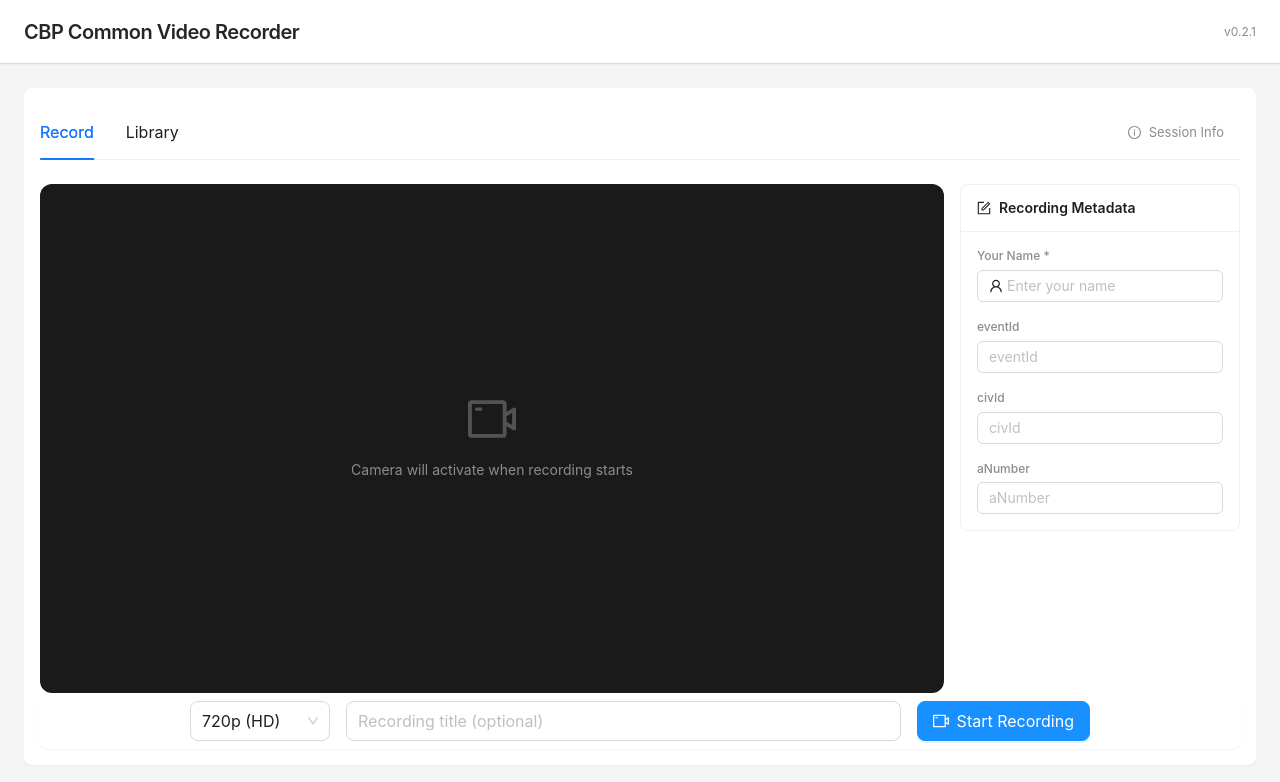
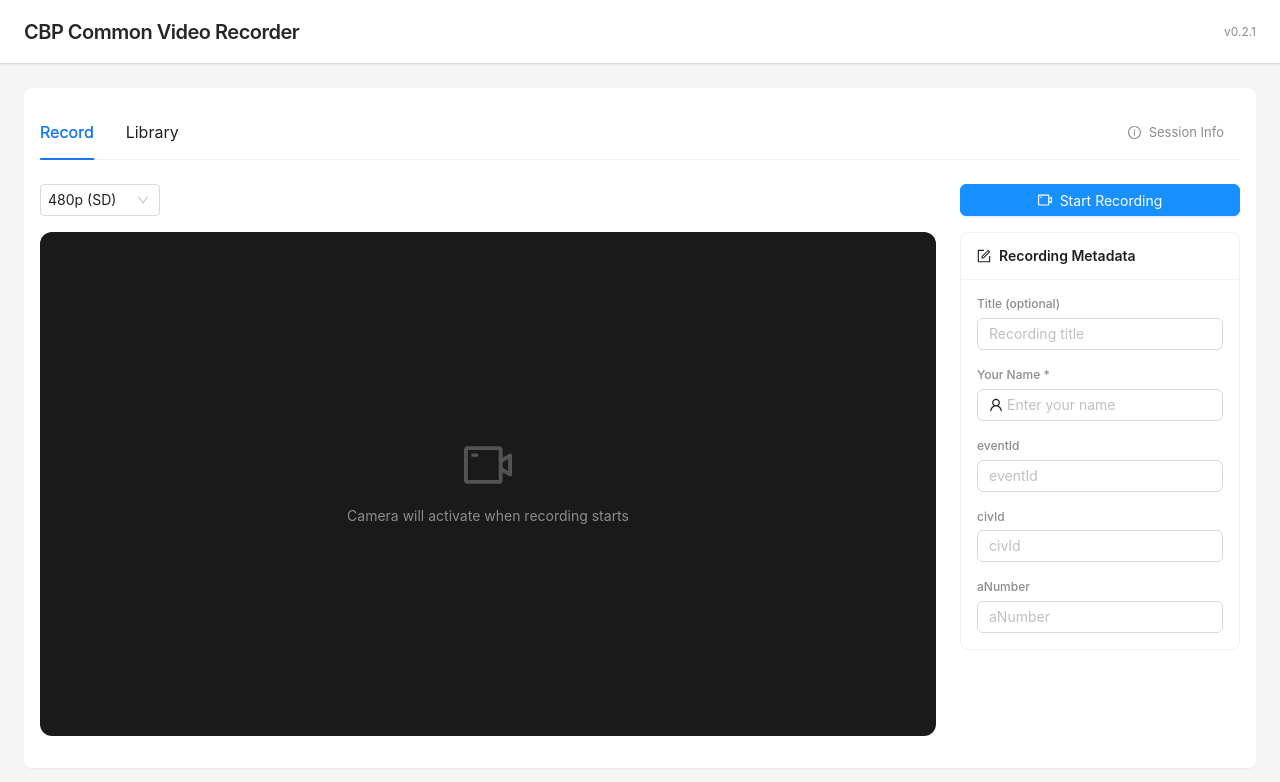
Before and after one commit to wfdeller/kubrick, a React (Vite) app in the folder frontend/: page / in a window 1280 px wide. Shown: the top 782 px of the page. Built offline with nearby package versions, Linux system fonts and the light colour scheme; no server answers.

Commit message:
Record tab formatting updates

```diff
--- a/frontend/src/components/RecordTab/index.jsx
+++ b/frontend/src/components/RecordTab/index.jsx
@@ -389,6 +389,31 @@ const RecordTab = () => {
             <div className='record-main'>
                 <div className='record-top-row'>
                     <div className='record-video-section'>
+                        <div className='video-header'>
+                            {isLiveStreamingEnabled && (
+                                <div className='live-stream-toggle'>
+                                    <Switch
+                                        checked={liveStreamEnabled}
+                                        onChange={setLiveStreamEnabled}
+                                        disabled={isRecording || isUploading}
+                                        size='small'
+                                    />
+                                    <span className={`live-stream-label ${liveStreamEnabled ? 'live-enabled' : ''}`}>
+                                        <WifiOutlined style={{ marginRight: 4 }} />
+                                        {liveStreamEnabled ? 'Live Streaming Enabled' : 'Live Streaming Disabled'}
+                                    </span>
+                                </div>
+                            )}
+                            <Select
+                                value={defaultQuality}
+                                onChange={setDefaultQuality}
+                                options={QUALITY_OPTIONS}
+                                disabled={isRecording || isUploading}
+                                className='quality-select'
+                                size='small'
+                            />
+                        </div>
+
                         <CameraPreview ref={cameraRef} stream={stream} isRecording={isRecording} />
 
                         {mediaError && (
@@ -432,15 +457,68 @@ const RecordTab = () => {
                                         <span className='upload-chunks'>
                                             Chunk {uploadedChunks} of {totalChunks}
                                         </span>
-                                        {currentSpeed > 0 && (
-                                            <span className='upload-speed'>{currentSpeed} KB/s</span>
-                                        )}
+                                        {currentSpeed > 0 && <span className='upload-speed'>{currentSpeed} KB/s</span>}
                                     </div>
                                 </div>
                             )}
                         </div>
                     </div>
 
+                    <div className='metadata-section'>
+                        <div className='metadata-header'>
+                            {isIdle && (
+                                <Button
+                                    type='primary'
+                                    icon={<VideoCameraOutlined />}
+                                    onClick={handleStartRecording}
+                                    disabled={isUploading || (liveStreamEnabled && !wsConnected)}
+                                    className='record-button'
+                                >
+                                    Start Recording
+                                </Button>
+                            )}
+                            {isRecording && !isPaused && (
+                                <div className='recording-buttons'>
+                                    <Button
+                                        icon={<PauseCircleOutlined />}
+                                        onClick={pauseRecording}
+                                        className='pause-button'
+                                    >
+                                        Pause
+                                    </Button>
+                                    <Button
+                                        type='primary'
+                                        danger
+                                        icon={<StopOutlined />}
+                                        onClick={handleStopRecording}
+                                        className='stop-button'
+                                    >
+                                        Stop
+                                    </Button>
+                                </div>
+                            )}
+                            {isRecording && isPaused && (
+                                <div className='recording-buttons'>
+                                    <Button
+                                        type='primary'
+                                        icon={<PlayCircleOutlined />}
+                                        onClick={resumeRecording}
+                                        className='resume-button'
+                                    >
+                                        Resume
+                                    </Button>
+                                    <Button
+                                        type='primary'
+                                        danger
+                                        icon={<StopOutlined />}
+                                        onClick={handleStopRecording}
+                                        className='stop-button'
+                                    >
+                                        Stop
+                                    </Button>
+                                </div>
+                            )}
+                        </div>
                         <Card
                             title={
                                 <span>
@@ -452,6 +530,15 @@ const RecordTab = () => {
                             className='metadata-card'
                         >
                             <div className='metadata-fields'>
+                                <div className='metadata-field'>
+                                    <label>Title (optional)</label>
+                                    <Input
+                                        placeholder='Recording title'
+                                        value={title}
+                                        onChange={(e) => setTitle(e.target.value)}
+                                        disabled={isRecording || isUploading}
+                                    />
+                                </div>
                                 <div className='metadata-field'>
                                     <label>Your Name *</label>
                                     <Input
@@ -481,124 +568,20 @@ const RecordTab = () => {
                         </Card>
                     </div>
                 </div>
-
-            <div className='record-controls'>
-                {isIdle && (
-                    <div className='record-controls-row'>
-                        <Select
-                            value={defaultQuality}
-                            onChange={setDefaultQuality}
-                            options={QUALITY_OPTIONS}
-                            disabled={isUploading}
-                            className='quality-select'
-                            size='large'
-                        />
-                        {isLiveStreamingEnabled && (
-                            <Tooltip title='Enable live streaming to allow others to watch in real-time'>
-                                <div className='live-stream-toggle'>
-                                    <Switch
-                                        checked={liveStreamEnabled}
-                                        onChange={setLiveStreamEnabled}
-                                        disabled={isUploading}
-                                    />
-                                    <span className='live-stream-label'>
-                                        <WifiOutlined style={{ marginRight: 4 }} />
-                                        Live
-                                    </span>
-                                    {liveStreamEnabled && (
-                                        <Tag color={wsConnected ? 'green' : 'orange'} style={{ marginLeft: 8 }}>
-                                            {wsConnected ? 'Ready' : 'Connecting...'}
-                                        </Tag>
-                                    )}
             </div>
-                            </Tooltip>
-                        )}
-                        <Input
-                            placeholder='Recording title (optional)'
-                            value={title}
-                            onChange={(e) => setTitle(e.target.value)}
-                            disabled={isUploading}
-                            className='title-input'
-                            size='large'
-                        />
-                        <Button
-                            type='primary'
-                            size='large'
-                            icon={<VideoCameraOutlined />}
-                            onClick={handleStartRecording}
-                            disabled={isUploading || (liveStreamEnabled && !wsConnected)}
-                            className='record-button'
-                        >
-                            Start Recording
-                        </Button>
-                    </div>
-                )}
-
-                {isRecording && (
-                    <div className='record-controls-row'>
-                        {!isPaused ? (
-                            <>
-                                <Button
-                                    size='large'
-                                    icon={<PauseCircleOutlined />}
-                                    onClick={pauseRecording}
-                                    className='pause-button'
-                                >
-                                    Pause
-                                </Button>
-                                <Button
-                                    type='primary'
-                                    danger
-                                    size='large'
-                                    icon={<StopOutlined />}
-                                    onClick={handleStopRecording}
-                                    className='stop-button'
-                                >
-                                    Stop Recording
-                                </Button>
-                            </>
-                        ) : (
-                            <>
-                                <Button
-                                    type='primary'
-                                    size='large'
-                                    icon={<PlayCircleOutlined />}
-                                    onClick={resumeRecording}
-                                    className='resume-button'
-                                >
-                                    Resume
-                                </Button>
-                                <Button
-                                    type='primary'
-                                    danger
-                                    size='large'
-                                    icon={<StopOutlined />}
-                                    onClick={handleStopRecording}
-                                    className='stop-button'
-                                >
-                                    Stop Recording
-                                </Button>
-                            </>
-                        )}
-                    </div>
-                )}
 
             {isUploading && (
+                <div className='record-controls'>
                     <div className='record-controls-row'>
                         <Button size='large' loading disabled>
                             Uploading... {uploadProgress}%
                         </Button>
-                        <Button
-                            size='large'
-                            danger
-                            icon={<CloseCircleOutlined />}
-                            onClick={handleCancelUpload}
-                        >
+                        <Button size='large' danger icon={<CloseCircleOutlined />} onClick={handleCancelUpload}>
                             Cancel
                         </Button>
                     </div>
+                </div>
             )}
-            </div>
         </div>
     );
 };
--- a/frontend/src/stores/preferencesStore.js
+++ b/frontend/src/stores/preferencesStore.js
@@ -6,7 +6,7 @@ export const usePreferencesStore = create(
         (set, get) => ({
             recorderName: '',
             metadata: {},
-            defaultQuality: '720p',
+            defaultQuality: '480p',
 
             setRecorderName: (name) => set({ recorderName: name }),
             setMetadata: (metadata) => set({ metadata }),
@@ -14,7 +14,7 @@ export const usePreferencesStore = create(
             clearMetadata: () => set({ metadata: {} }),
             setDefaultQuality: (quality) => set({ defaultQuality: quality }),
 
-            reset: () => set({ recorderName: '', metadata: {}, defaultQuality: '720p' }),
+            reset: () => set({ recorderName: '', metadata: {}, defaultQuality: '480p' }),
         }),
         {
             name: 'kubrick-preferences',
--- a/frontend/src/styles/components/RecordTab.css
+++ b/frontend/src/styles/components/RecordTab.css
@@ -1,20 +1,20 @@
 .record-tab {
     display: flex;
     flex-direction: column;
-    gap: 0;
+    gap: var(--spacing-md);
 }
 
 .record-main {
     display: flex;
     flex-direction: column;
-    gap: 0;
+    gap: var(--spacing-md);
 }
 
 /* Top row: video + metadata side by side on large screens */
 .record-top-row {
     display: flex;
     flex-direction: column;
-    gap: var(--spacing-md);
+    gap: var(--spacing-lg);
     width: 100%;
 }
 
@@ -22,16 +22,33 @@
     .record-top-row {
         flex-direction: row;
         align-items: flex-start;
+        gap: var(--spacing-lg);
     }
 }
 
 .record-video-section {
     display: flex;
     flex-direction: column;
-    align-items: center;
-    gap: 0;
+    gap: var(--spacing-md);
     flex: 1;
     min-width: 0;
+}
+
+/* Video Header - Live toggle (left) and Resolution (right) */
+.video-header {
+    display: flex;
+    justify-content: space-between;
+    align-items: center;
+    width: 100%;
+    min-height: 32px;
+}
+
+.video-header .quality-select {
+    height: 32px;
+}
+
+.video-header .live-stream-toggle {
+    height: 32px;
 }
 
 /* Camera Preview */
@@ -218,7 +235,7 @@
 }
 
 .quality-select {
-    width: 140px;
+    width: 120px;
     flex-shrink: 0;
 }
 
@@ -248,6 +265,12 @@
 .live-stream-label {
     font-size: 14px;
     color: var(--color-text-secondary);
+    transition: color var(--transition-fast);
+}
+
+.live-stream-label.live-enabled {
+    color: var(--color-primary);
+    font-weight: 500;
     white-space: nowrap;
 }
 
@@ -256,16 +279,46 @@
     width: 100%;
 }
 
-/* Metadata Card */
-.metadata-card {
+/* Metadata Section */
+.metadata-section {
+    display: flex;
+    flex-direction: column;
+    gap: var(--spacing-md);
     width: 100%;
 }
 
 @media (min-width: 1024px) {
-    .metadata-card {
+    .metadata-section {
         width: 280px;
         flex-shrink: 0;
     }
+}
+
+.metadata-header {
+    display: flex;
+    justify-content: flex-end;
+    min-height: 32px;
+}
+
+.metadata-header .record-button {
+    width: 100%;
+    height: 32px;
+}
+
+.metadata-header .recording-buttons {
+    display: flex;
+    gap: var(--spacing-sm);
+    width: 100%;
+}
+
+.metadata-header .recording-buttons .ant-btn {
+    flex: 1;
+    height: 32px;
+}
+
+/* Metadata Card */
+.metadata-card {
+    width: 100%;
 }
 
 .metadata-card .ant-card-head {
```
Also changed, not shown: frontend/src/components/LibraryTab/VideoPlayer.jsx (+2 -6 lines). Lines whose indentation alone changed are shown as unchanged.
